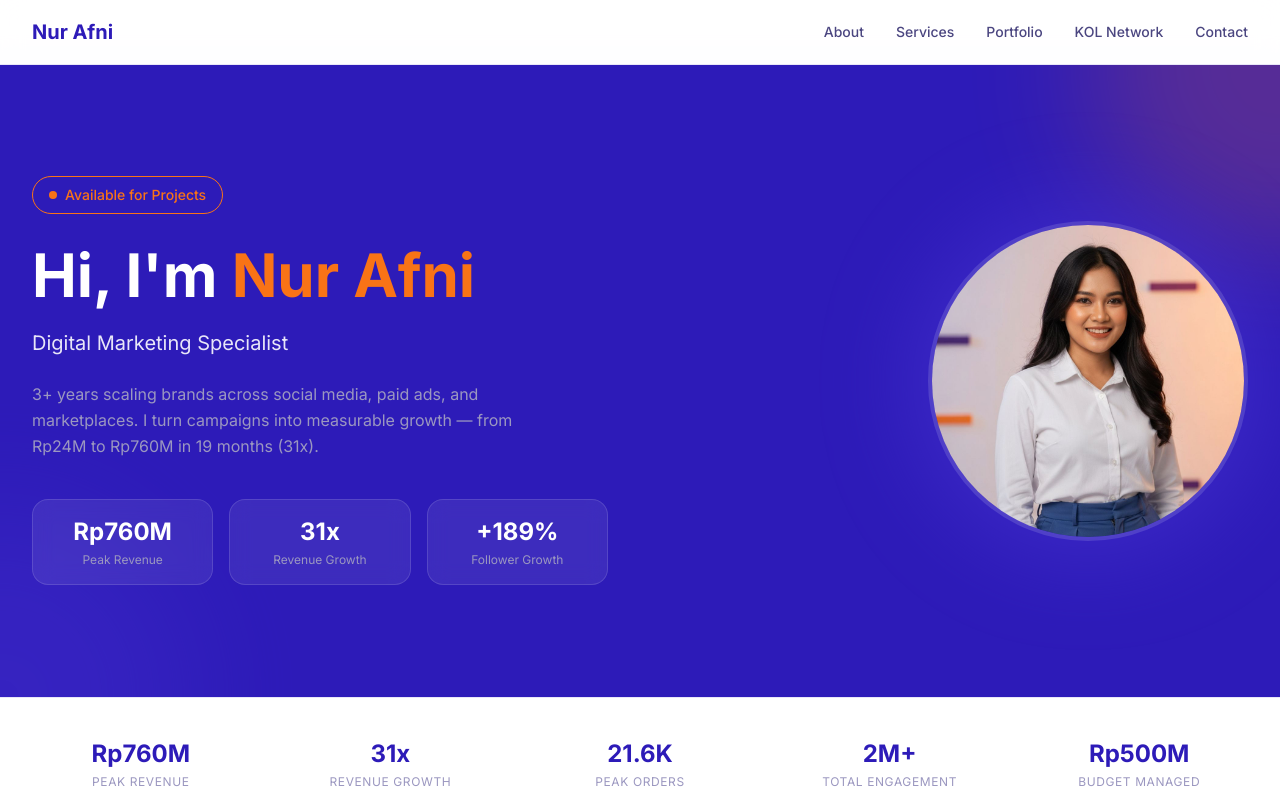
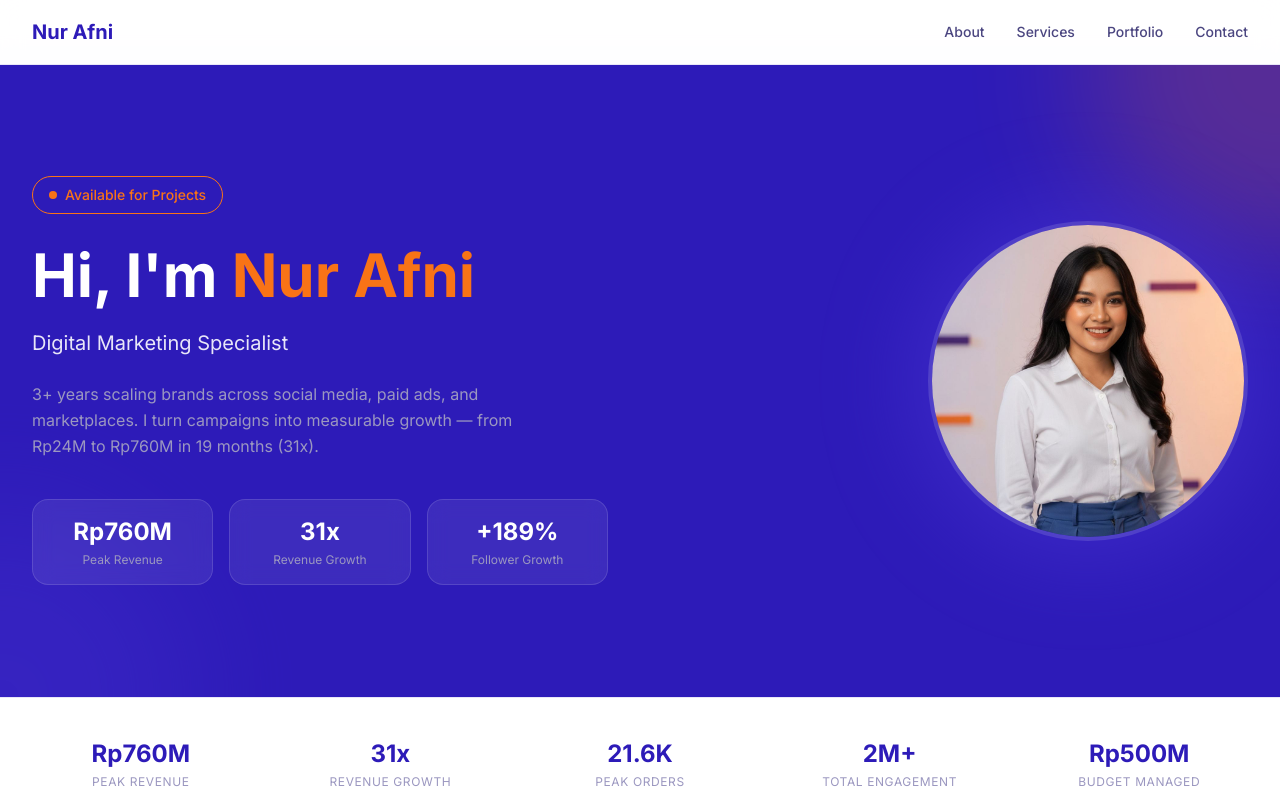
Before and after one commit to larunna3-a11y/v0-nur-afni-portfolio, a Next.js app: page / in a window 1280 px wide. Shown: the top 800 px of the page. Built offline with nearby package versions, Linux system fonts and the light colour scheme.

Commit message:
feat: remove KOL Network link from navbar

```diff
--- a/components/navbar.tsx
+++ b/components/navbar.tsx
@@ -8,7 +8,6 @@ const navLinks = [
   { href: '/about', label: 'About' },
   { href: '/services', label: 'Services' },
   { href: '/portfolio', label: 'Portfolio' },
-  { href: '/kol-network', label: 'KOL Network' },
   { href: '/contact', label: 'Contact' },
 ]
 
```
